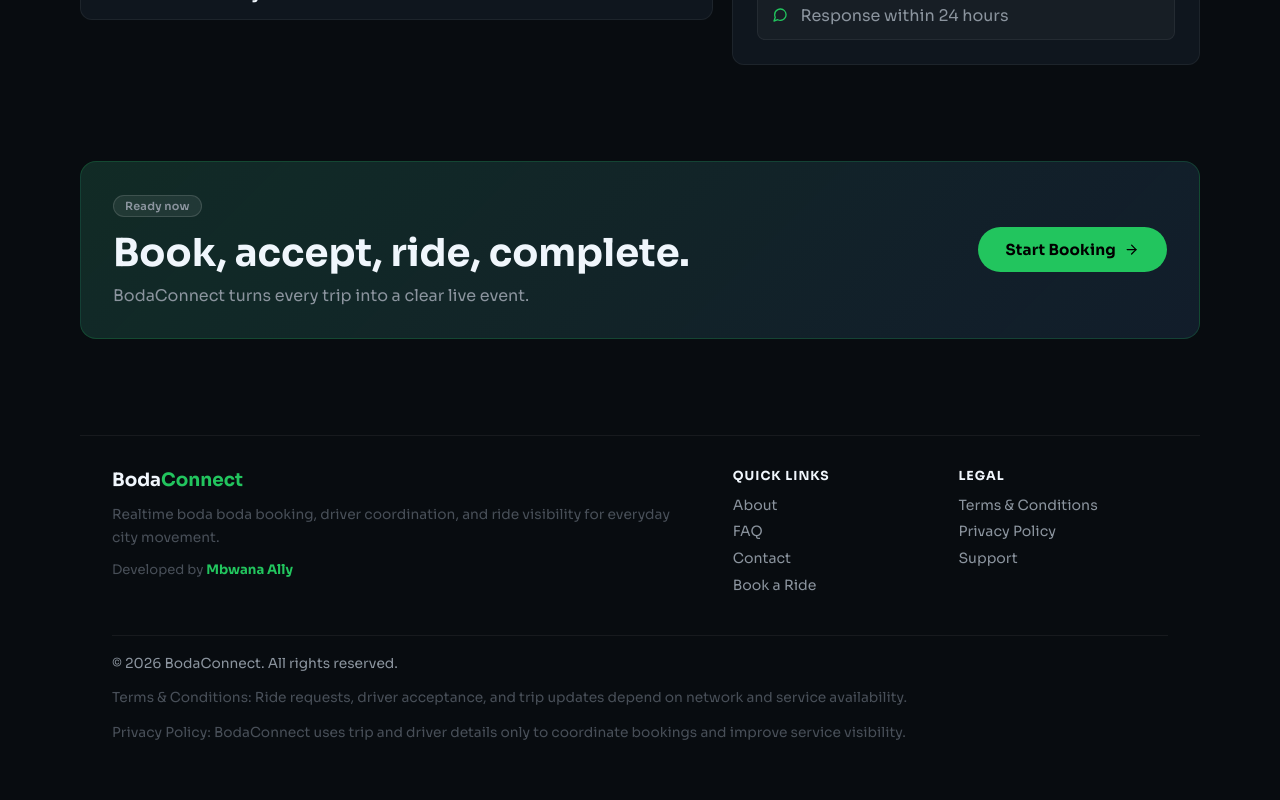
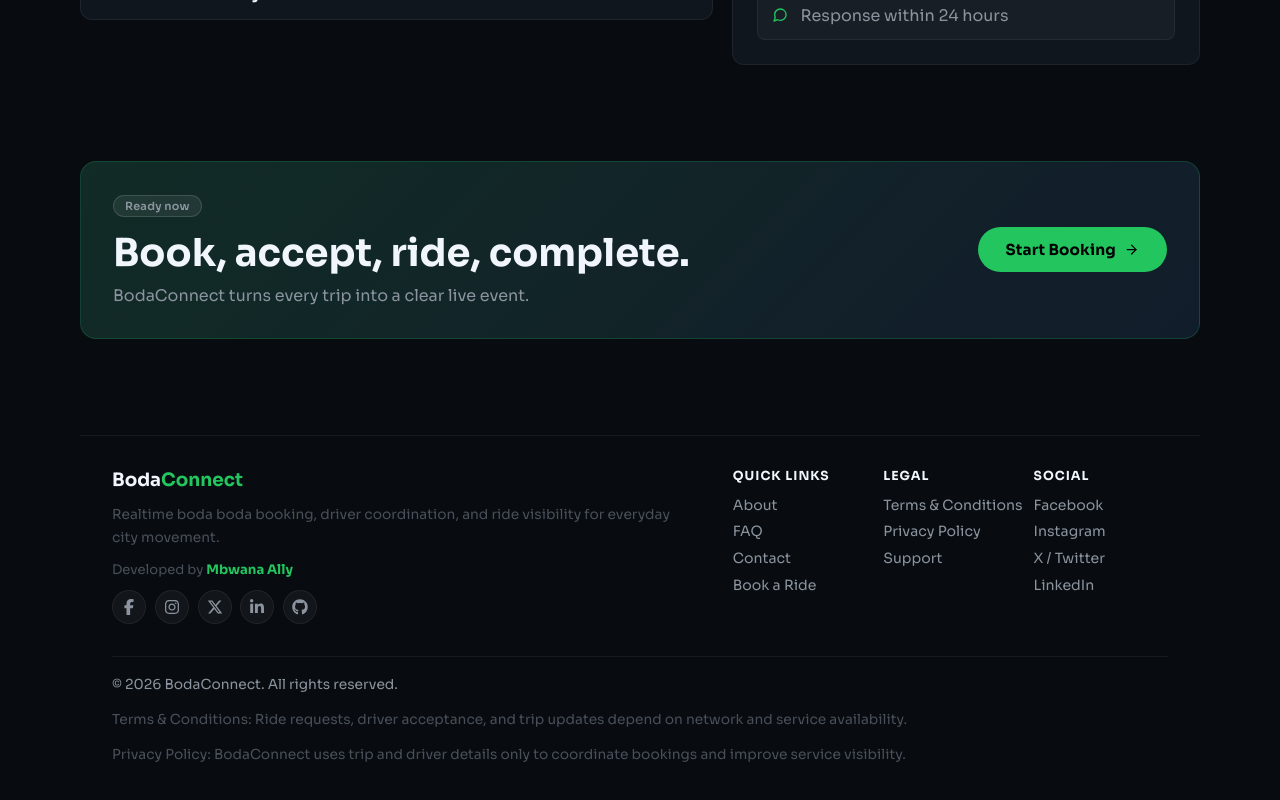
Before and after one commit to samatta002/bodaconnect, a React (Vite) app in the folder frontend/: page / in a window 1280 px wide. Shown: the part 3330-4130 px from the top of the page. Built offline with nearby package versions, Linux system fonts and the light colour scheme.

Commit message:
Added some social media icons in the footer

```diff
--- a/frontend/src/App.css
+++ b/frontend/src/App.css
@@ -1775,9 +1775,36 @@
   color: var(--green);
 }
 
+.home-social-links {
+  display: flex;
+  align-items: center;
+  gap: 0.55rem;
+  flex-wrap: wrap;
+}
+
+.home-social-links a {
+  width: 34px;
+  height: 34px;
+  display: inline-flex;
+  align-items: center;
+  justify-content: center;
+  border-radius: 50%;
+  color: var(--text2);
+  background: rgba(255,255,255,0.045);
+  border: 1px solid var(--border);
+  transition: transform 0.15s ease, color 0.15s ease, border-color 0.15s ease, background 0.15s ease;
+}
+
+.home-social-links a:hover {
+  color: var(--green);
+  border-color: rgba(34,197,94,0.28);
+  background: var(--green-dim);
+  transform: translateY(-2px);
+}
+
 .home-footer-links {
   display: grid;
-  grid-template-columns: repeat(2, minmax(0, 1fr));
+  grid-template-columns: repeat(3, minmax(0, 1fr));
   gap: 1rem;
 }
 
--- a/frontend/src/pages/Home.jsx
+++ b/frontend/src/pages/Home.jsx
@@ -19,6 +19,7 @@
   FiUsers,
   FiZap,
 } from "react-icons/fi";
+import { FaFacebookF, FaGithub, FaInstagram, FaLinkedinIn, FaXTwitter } from "react-icons/fa6";
 
 const content = {
   en: {
@@ -74,6 +75,7 @@
     footerCopy: "Realtime boda boda booking, driver coordination, and ride visibility for everyday city movement.",
     quickLinks: "Quick links",
     legal: "Legal",
+    social: "Social",
     terms: "Terms & Conditions",
     privacy: "Privacy Policy",
     copyright: "All rights reserved.",
@@ -132,6 +134,7 @@
     footerCopy: "Booking ya boda boda mubashara, uratibu wa madereva, na ufuatiliaji wa safari kwa usafiri wa kila siku mjini.",
     quickLinks: "Viungo",
     legal: "Sheria",
+    social: "Mitandao",
     terms: "Vigezo na Masharti",
     privacy: "Sera ya Faragha",
     copyright: "Haki zote zimehifadhiwa.",
@@ -319,6 +322,13 @@
           <span className="home-footer-credit">
             {t.developer} <strong>Mbwana Ally</strong>
           </span>
+          <div className="home-social-links" aria-label="BodaConnect social media links">
+            <a href="https://facebook.com/bodaconnect" target="_blank" rel="noreferrer" title="Facebook"><FaFacebookF /></a>
+            <a href="https://instagram.com/bodaconnect" target="_blank" rel="noreferrer" title="Instagram"><FaInstagram /></a>
+            <a href="https://x.com/bodaconnect" target="_blank" rel="noreferrer" title="X"><FaXTwitter /></a>
+            <a href="https://linkedin.com/company/bodaconnect" target="_blank" rel="noreferrer" title="LinkedIn"><FaLinkedinIn /></a>
+            <a href="https://github.com/samatta002/bodaconnect" target="_blank" rel="noreferrer" title="GitHub"><FaGithub /></a>
+          </div>
         </div>
 
         <div className="home-footer-links">
@@ -335,6 +345,13 @@
             <a href="#privacy">{t.privacy}</a>
             <a href="mailto:support@bodaconnect.app">Support</a>
           </div>
+          <div>
+            <h3>{t.social}</h3>
+            <a href="https://facebook.com/bodaconnect" target="_blank" rel="noreferrer">Facebook</a>
+            <a href="https://instagram.com/bodaconnect" target="_blank" rel="noreferrer">Instagram</a>
+            <a href="https://x.com/bodaconnect" target="_blank" rel="noreferrer">X / Twitter</a>
+            <a href="https://linkedin.com/company/bodaconnect" target="_blank" rel="noreferrer">LinkedIn</a>
+          </div>
         </div>
 
         <div className="home-footer-legal">
```
